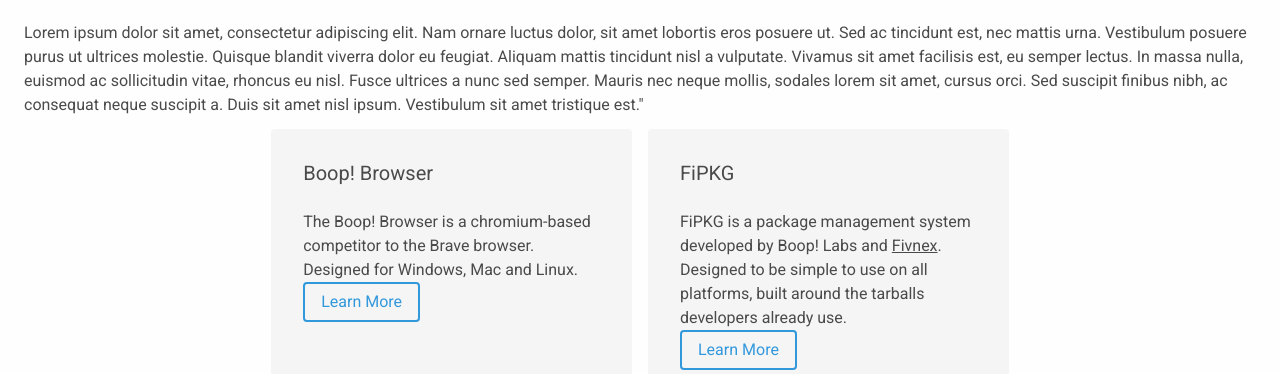
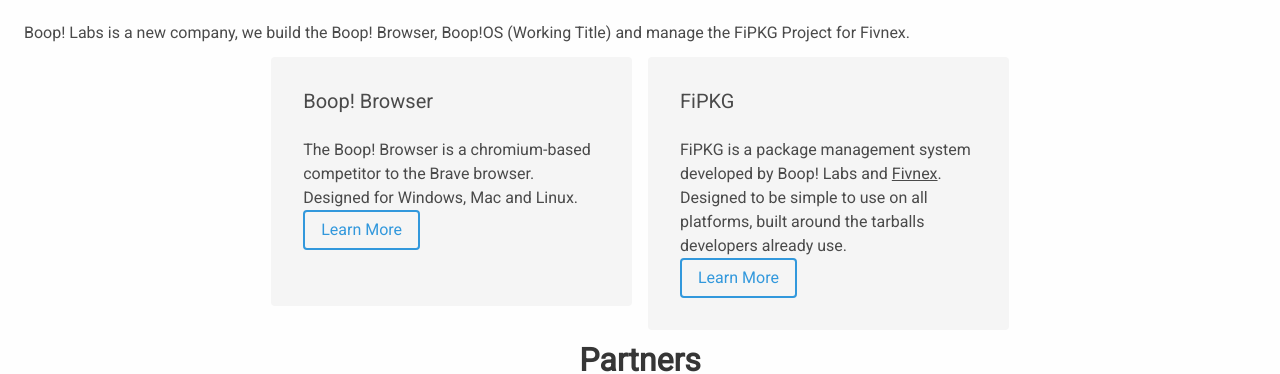
Before and after one commit to BoopLabs/booplabs.github.io, a plain HTML site: page index.html in a window 1280 px wide. Shown: the part 439-813 px from the top of the page. Drawn offline with Linux system fonts and the light colour scheme.

Commit message:
Write some shit idfk I’m bored

```diff
--- a/index.html
+++ b/index.html
@@ -27,12 +27,7 @@
     </div>
     <div class="section">
         <h1 class="title has-text-centered">We are Boop! Labs.</h1>
-        <p>Lorem ipsum dolor sit amet, consectetur adipiscing elit. Nam ornare luctus dolor, sit amet lobortis eros
-            posuere ut. Sed ac tincidunt est, nec mattis urna. Vestibulum posuere purus ut ultrices molestie. Quisque
-            blandit viverra dolor eu feugiat. Aliquam mattis tincidunt nisl a vulputate. Vivamus sit amet facilisis est,
-            eu semper lectus. In massa nulla, euismod ac sollicitudin vitae, rhoncus eu nisl. Fusce ultrices a nunc sed
-            semper. Mauris nec neque mollis, sodales lorem sit amet, cursus orci. Sed suscipit finibus nibh, ac
-            consequat neque suscipit a. Duis sit amet nisl ipsum. Vestibulum sit amet tristique est."</p><br />
+        <p>Boop! Labs is a new company, we build the Boop! Browser, Boop!OS (Working Title) and manage the FiPKG Project for Fivnex.</p><br />
         <div class="columns">
             <div class="column"></div>
             <div class="column is-three-fifths">
```
